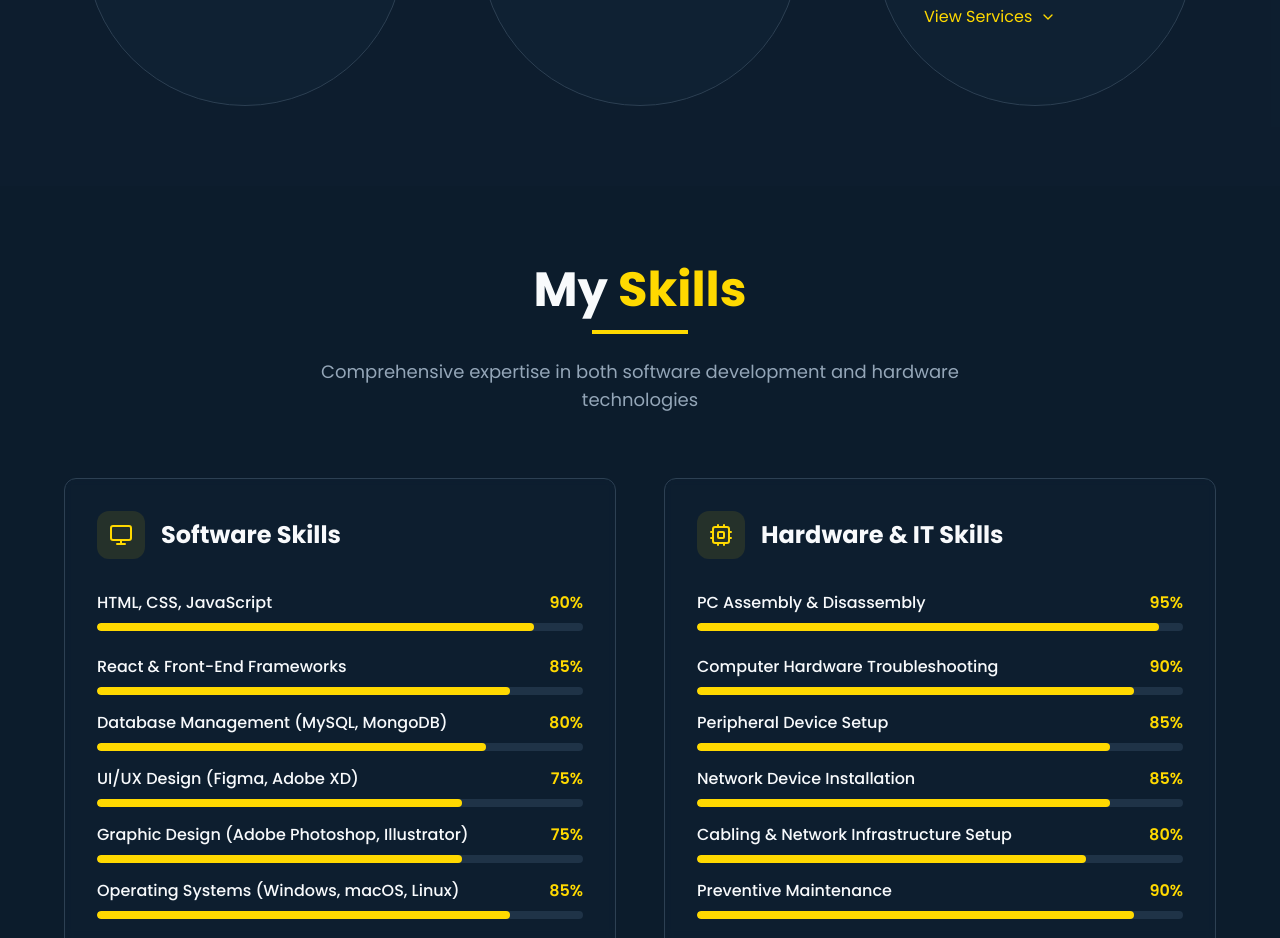
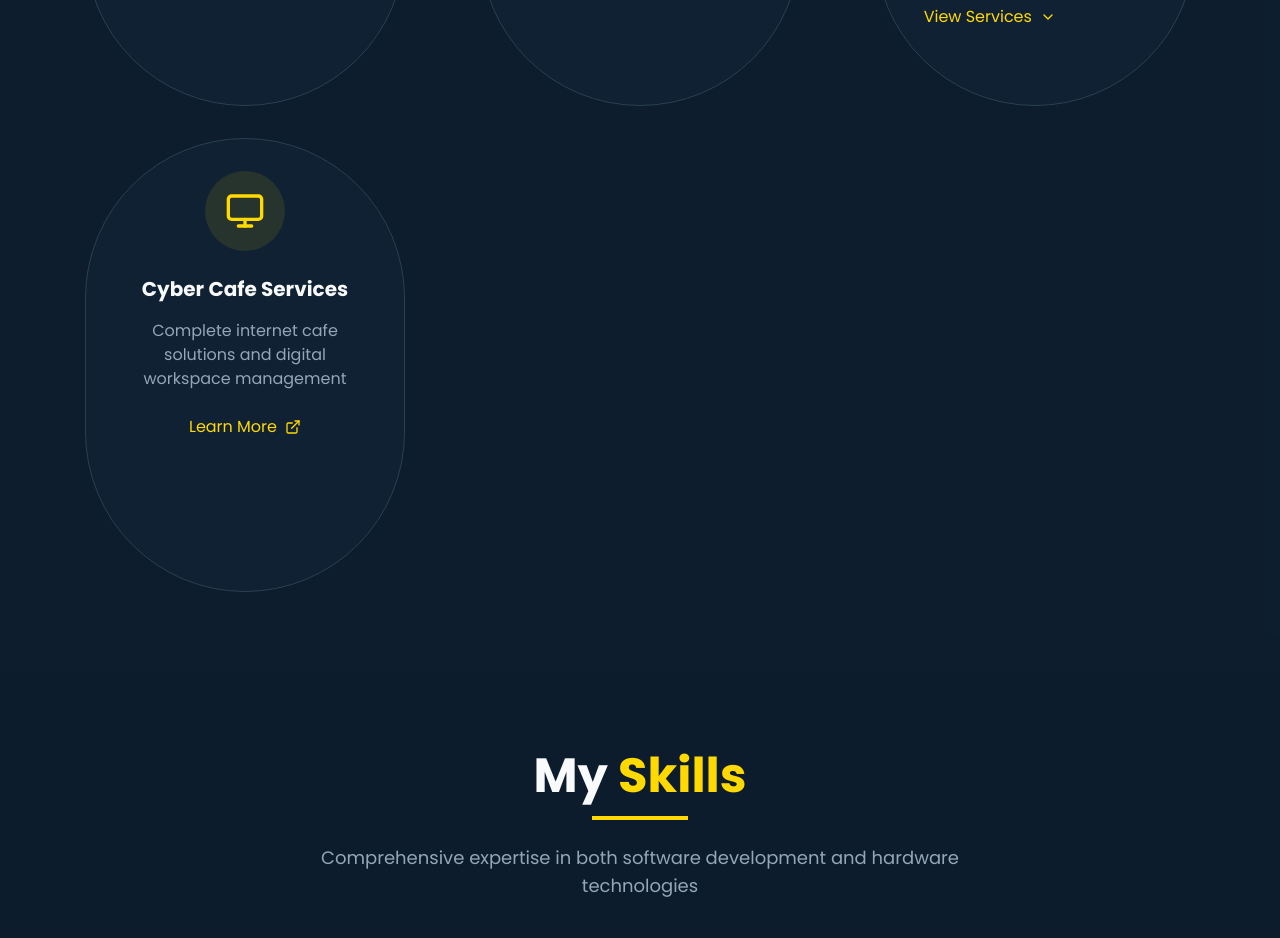
Before and after one commit to fredrickkitonyi016/fredrick-kitonyi-folio, a React (Vite) app: page / in a window 1280 px wide. Shown: the part 2160-3098 px from the top of the page. Built offline with nearby package versions, Linux system fonts and the light colour scheme.

Commit message:
Add Cyber Cafe service
Add a new service card for "Cyber Cafe Services" to the Services section, maintaining the existing services.

```diff
--- a/src/components/sections/ServicesSection.tsx
+++ b/src/components/sections/ServicesSection.tsx
@@ -1,7 +1,7 @@
 import { motion } from 'framer-motion';
 import { useInView } from 'framer-motion';
 import { useRef, useState } from 'react';
-import { Code, Wrench, Shield, ExternalLink, ChevronDown, ChevronUp } from 'lucide-react';
+import { Code, Wrench, Shield, Monitor, ExternalLink, ChevronDown, ChevronUp } from 'lucide-react';
 
 const ServicesSection = () => {
   const ref = useRef(null);
@@ -48,6 +48,13 @@ const ServicesSection = () => {
         { name: 'Security Training', link: 'https://www.cybrary.it/' },
         { name: 'Compliance Consulting', link: 'https://www.iso.org/isoiec-27001-information-security.html' }
       ]
+    },
+    {
+      icon: Monitor,
+      title: 'Cyber Cafe Services',
+      description: 'Complete internet cafe solutions and digital workspace management',
+      features: ['High-Speed Internet', 'Gaming Stations', 'Printing Services', 'Digital Workspace Setup'],
+      link: '#contact'
     },
   ];
 
```
